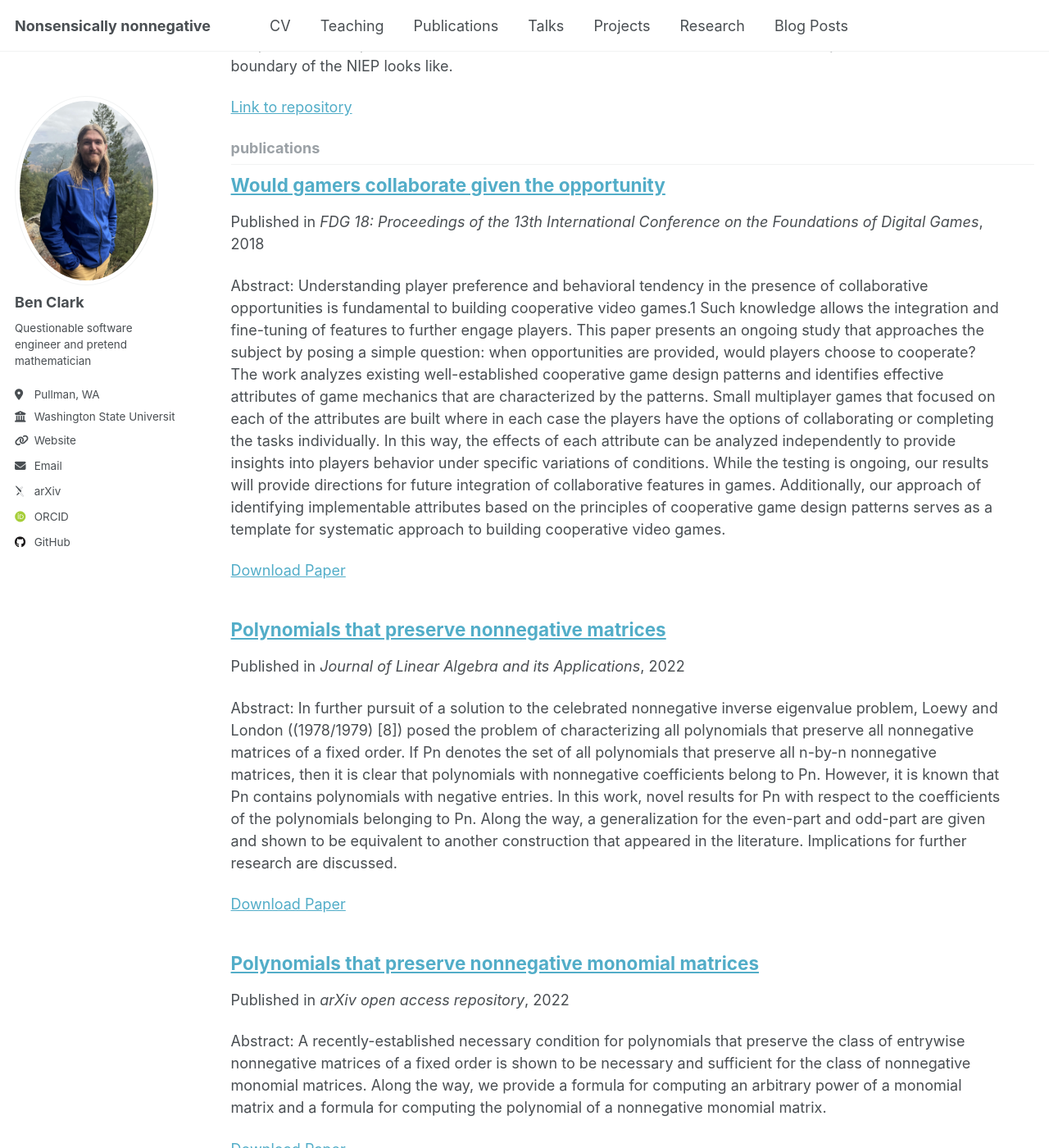
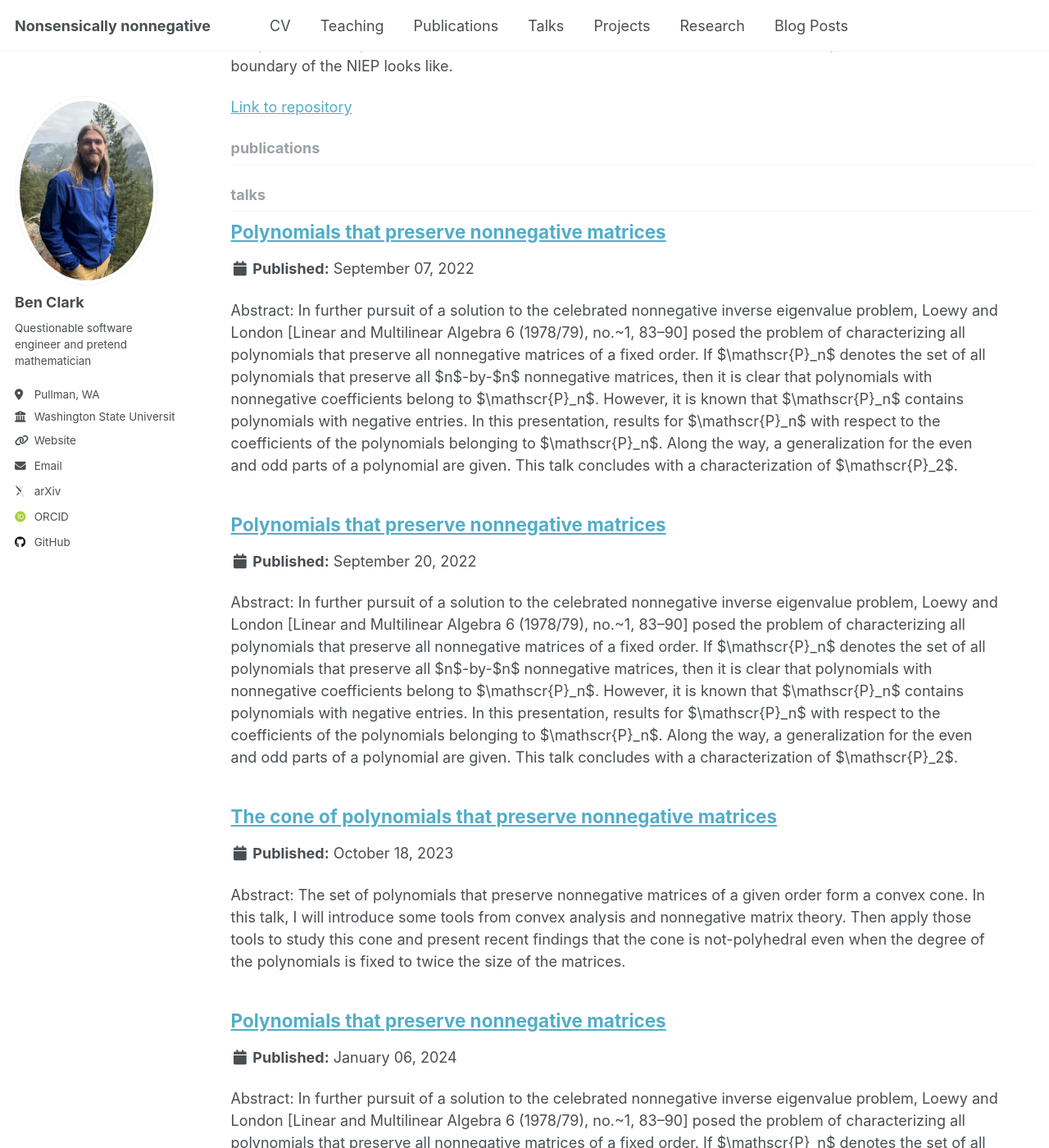
Before and after one commit to Thrinador/nonsensicallynonnegative, a Jekyll site: the page built from _pages/collection-archive.html, in a window 1280 px wide and 1400 px high, scrolled down 1475 px. Shown: the whole window at 82% size. Built offline with Jekyll 4.4.1, drawn with Linux system fonts in a browser that asks for light colours; some web fonts are replaced; some of the changed text lies outside the part shown.

Commit message:
Fix heading and delete publications section

```diff
--- a/_publications/2018-03-01-would-gamers-collaborate-given-the-opportunity.md
+++ /dev/null
@@ -1,13 +0,0 @@
----
-title: "Would gamers collaborate given the opportunity"
-collection: publications
-category: manuscripts
-permalink: /publication/2018-03-01-would-gamers-collaborate-given-the-opportunity
-excerpt: 'Abstract: Understanding player preference and behavioral tendency in the presence of collaborative opportunities is fundamental to building cooperative video games.1 Such knowledge allows the integration and fine-tuning of features to further engage players. This paper presents an ongoing study that approaches the subject by posing a simple question: when opportunities are provided, would players choose to cooperate? The work analyzes existing well-established cooperative game design patterns and identifies effective attributes of game mechanics that are characterized by the patterns. Small multiplayer games that focused on each of the attributes are built where in each case the players have the options of collaborating or completing the tasks individually. In this way, the effects of each attribute can be analyzed independently to provide insights into players behavior under specific variations of conditions. While the testing is ongoing, our results will provide directions for future integration of collaborative features in games. Additionally, our approach of identifying implementable attributes based on the principles of cooperative game design patterns serves as a template for systematic approach to building cooperative video games.'
-date: 2018-03-01
-venue: 'FDG 18: Proceedings of the 13th International Conference on the Foundations of Digital Games'
-paperurl: 'https://dl.acm.org/doi/10.1145/3235765.3236497'
----
-Abstract: Understanding player preference and behavioral tendency in the presence of collaborative opportunities is fundamental to building cooperative video games.1 Such knowledge allows the integration and fine-tuning of features to further engage players. This paper presents an ongoing study that approaches the subject by posing a simple question: when opportunities are provided, would players choose to cooperate? The work analyzes existing well-established cooperative game design patterns and identifies effective attributes of game mechanics that are characterized by the patterns. Small multiplayer games that focused on each of the attributes are built where in each case the players have the options of collaborating or completing the tasks individually. In this way, the effects of each attribute can be analyzed independently to provide insights into players' behavior under specific variations of conditions. While the testing is ongoing, our results will provide directions for future integration of collaborative features in games. Additionally, our approach of identifying implementable attributes based on the principles of cooperative game design patterns serves as a template for systematic approach to building cooperative video games.
-
-Keywords: Human-centered computing; Interactive games
--- a/_publications/2022-03-01-polynomials-that-preserve-nonnegative-matrices.md
+++ /dev/null
@@ -1,13 +0,0 @@
----
-title: "Polynomials that preserve nonnegative matrices"
-collection: publications
-category: manuscripts
-permalink: /publication/2022-03-01-polynomials-that-preserve-nonnegative-matrices
-excerpt: 'Abstract: In further pursuit of a solution to the celebrated nonnegative inverse eigenvalue problem, Loewy and London ((1978/1979) [8]) posed the problem of characterizing all polynomials that preserve all nonnegative matrices of a fixed order. If Pn denotes the set of all polynomials that preserve all n-by-n nonnegative matrices, then it is clear that polynomials with nonnegative coefficients belong to Pn. However, it is known that Pn contains polynomials with negative entries. In this work, novel results for Pn with respect to the coefficients of the polynomials belonging to Pn. Along the way, a generalization for the even-part and odd-part are given and shown to be equivalent to another construction that appeared in the literature. Implications for further research are discussed.'
-date: 2022-03-01
-venue: 'Journal of Linear Algebra and its Applications'
-paperurl: 'https://www.sciencedirect.com/science/article/pii/S0024379521004365'
----
-Abstract:
-
-Keywords: Polynomial; Nonnegative matrix; Nonnegative inverse eigenvalue problem; Circulant matrix
--- a/_publications/2022-11-01-polynomials-that-preserve-nonnegative-matrices-of-order-2.md
+++ /dev/null
@@ -1,14 +0,0 @@
----
-title: "Polynomials that preserve nonnegative matrices of order two"
-collection: publications
-category: manuscripts
-permalink: /publication/2022-03-01-polynomials-that-preserve-nonnegative-matrices-of-order-2
-excerpt: 'Abstract: A known characterization for entire functions that preserve all nonnegative matrices of order two is shown to characterize polynomials that preserve nonnegative matrices of order two. Equivalent conditions are derived and used to prove that P3 ⊂ P2, which was previously unknown. A new characterization is given for polynomials that preserve nonnegative circulant matrices of order two.'
-date: 2022-11-01
-venue: 'Ball State Undergraduate Mathematics Exchange'
-paperurl: 'https://digitalresearch.bsu.edu/mathexchange/wp-content/uploads/2022/11/2022-5-CP.pdf'
----
-
-Abstract:
-
-Keywords: Polynomial; Nonnegative matrix; Nonnegative inverse eigenvalue problem;
--- a/_publications/2024-01-03-polynomials-that-preserve-nonnegative-monomial-matrices.md
+++ /dev/null
@@ -1,13 +0,0 @@
----
-title: "Polynomials that preserve nonnegative monomial matrices"
-collection: publications
-category: reports
-permalink: /publication/2024-01-03-polynomials-that-preserve-nonnegative-monomial-matrices
-excerpt: 'Abstract: A recently-established necessary condition for polynomials that preserve the class of entrywise nonnegative matrices of a fixed order is shown to be necessary and sufficient for the class of nonnegative monomial matrices. Along the way, we provide a formula for computing an arbitrary power of a monomial matrix and a formula for computing the polynomial of a nonnegative monomial matrix.'
-date: 2022-03-01
-venue: 'arXiv open access repository'
-paperurl: 'https://arxiv.org/abs/2401.01471'
----
-Abstract: A recently-established necessary condition for polynomials that preserve the class of entrywise nonnegative matrices of a fixed order is shown to be necessary and sufficient for the class of nonnegative monomial matrices. Along the way, we provide a formula for computing an arbitrary power of a monomial matrix and a formula for computing the polynomial of a nonnegative monomial matrix.
-
-Keywords: Polynomial; Nonnegative matrix; Monomial matrix
--- a/_publications/2024-02-02-properties-of-cone-polynomials.md
+++ /dev/null
@@ -1,13 +0,0 @@
----
-title: "Properties of the cone of polynomials of fixed degree that preserve nonnegative matrices"
-collection: publications
-category: reports
-permalink: /publication/2024-02-07-properties-of-cone-polynomial
-excerpt: 'Abstract: As was detailed by Loewy and London in [Linear and Multilinear Algebra 6 (1978/79), no.~1, 83--90], the cone of polynomials that preserve the nonnegativity of matrices may play an important role in the solution to the nonnegative inverse eigenvalue problem. In this paper, we start by showing the cone generated by polynomials of degree greater than or equal to 2n that preserve nonnegative matrices of order  is non-polyhedral. Next, a question posed by Loewy in [Linear Algebra and its Applications, 676(2023), 267--276], about how negative the center term can be in a degree 2n polynomial is answered. We extend this to show that a polynomial that preserves nonnegative matrices of order n can have its the largest term, in absolute value, be arbitrarily negative with the remaining coefficients being one. We conclude, by exploring properties of the measure of the cone when restricted to the unit sphere and by proving some initial bounds of that volume.'
-date: 2024-02-07
-venue: 'arXiv open access repository'
-paperurl: 'https://arxiv.org/abs/2402.04508'
----
-Abstract: As was detailed by Loewy and London in [Linear and Multilinear Algebra 6 (1978/79), no.~1, 83--90], the cone of polynomials that preserve the nonnegativity of matrices may play an important role in the solution to the nonnegative inverse eigenvalue problem. In this paper, we start by showing the cone generated by polynomials of degree greater than or equal to 2n that preserve nonnegative matrices of order  is non-polyhedral. Next, a question posed by Loewy in [Linear Algebra and its Applications, 676(2023), 267--276], about how negative the center term can be in a degree 2n polynomial is answered. We extend this to show that a polynomial that preserves nonnegative matrices of order n can have it's the largest term, in absolute value, be arbitrarily negative with the remaining coefficients being one. We conclude, by exploring properties of the measure of the cone when restricted to the unit sphere and by proving some initial bounds of that volume.
-
-Keywords: Polynomial; Nonnegative matrix; Cone
--- a/_publications/2024-07-19-niep-solvable.md
+++ /dev/null
@@ -1,13 +0,0 @@
----
-title: "The NIEP is solvable by reality and finitely many polynomial inequalities"
-collection: publications
-category: reports
-permalink: /publication/2024-07-19-niep-solvable
-excerpt: 'Abstract: The nonnegative inverse eigenvalue problem (NIEP) is shown to be solvable by the reality condition, spectrum equal to its conjugate, as well as by a finite union and intersection of polynomial inequalities. It is also shown that the symmetric NIEP and real NIEP form semi-algebraic sets and can therefore be solved just by a finite union and intersection of polynomial inequalities. An overview of ideas are given in how tools from real algebraic geometry may be applied to the NIEP and related sub-problems.'
-date: 2024-07-19
-venue: 'arXiv open access repository'
-paperurl: 'https://arxiv.org/abs/2407.14472'
----
-Abstract: The nonnegative inverse eigenvalue problem (NIEP) is shown to be solvable by the reality condition, spectrum equal to its conjugate, as well as by a finite union and intersection of polynomial inequalities. It is also shown that the symmetric NIEP and real NIEP form semi-algebraic sets and can therefore be solved just by a finite union and intersection of polynomial inequalities. An overview of ideas are given in how tools from real algebraic geometry may be applied to the NIEP and related sub-problems.
-
-Keywords: Algebraic Geometry; Polynomial; Nonnegative matrix; Nonnegative inverse eigenvalue problem;
```
Also changed, not shown: _pages/publications.html (+7 -7 lines).
